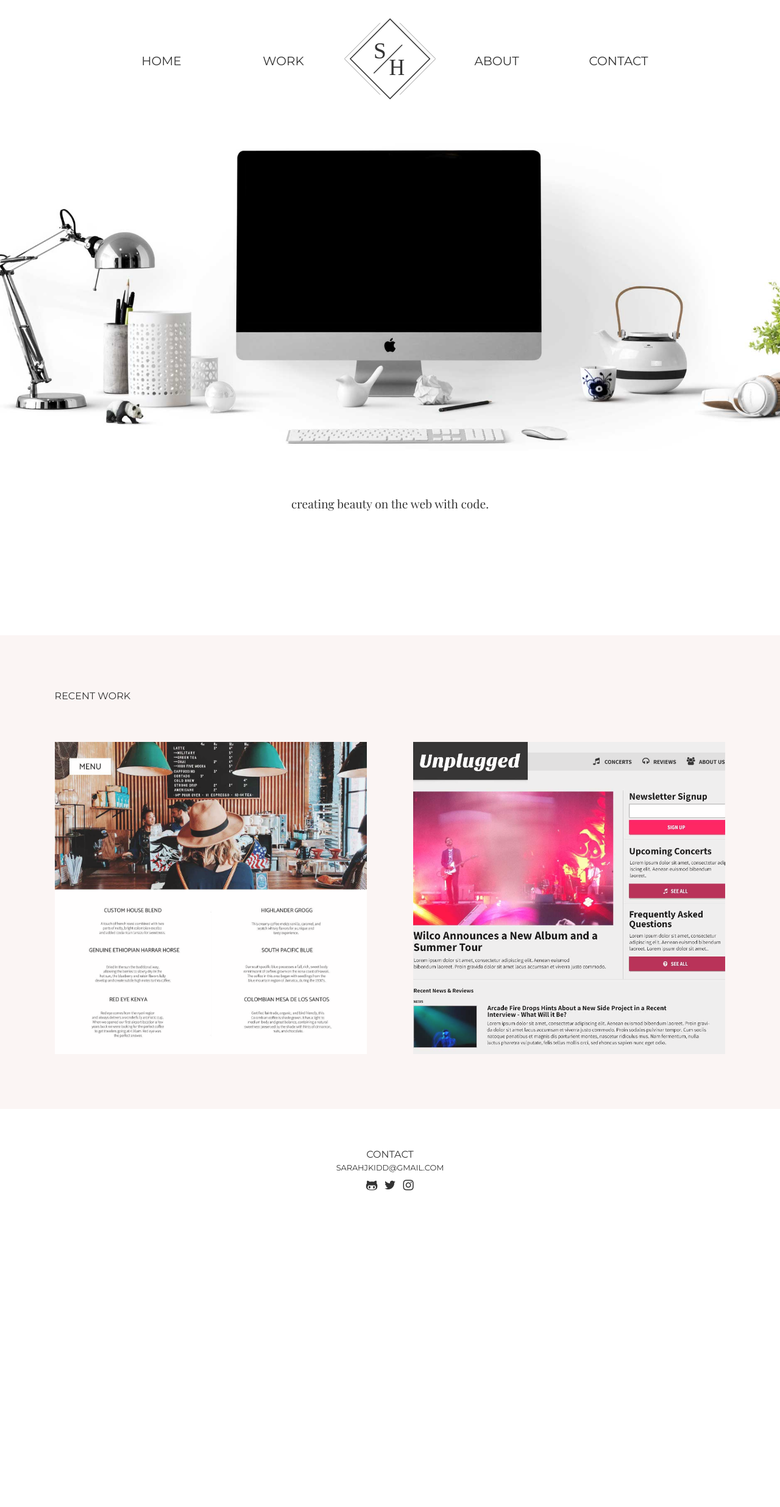
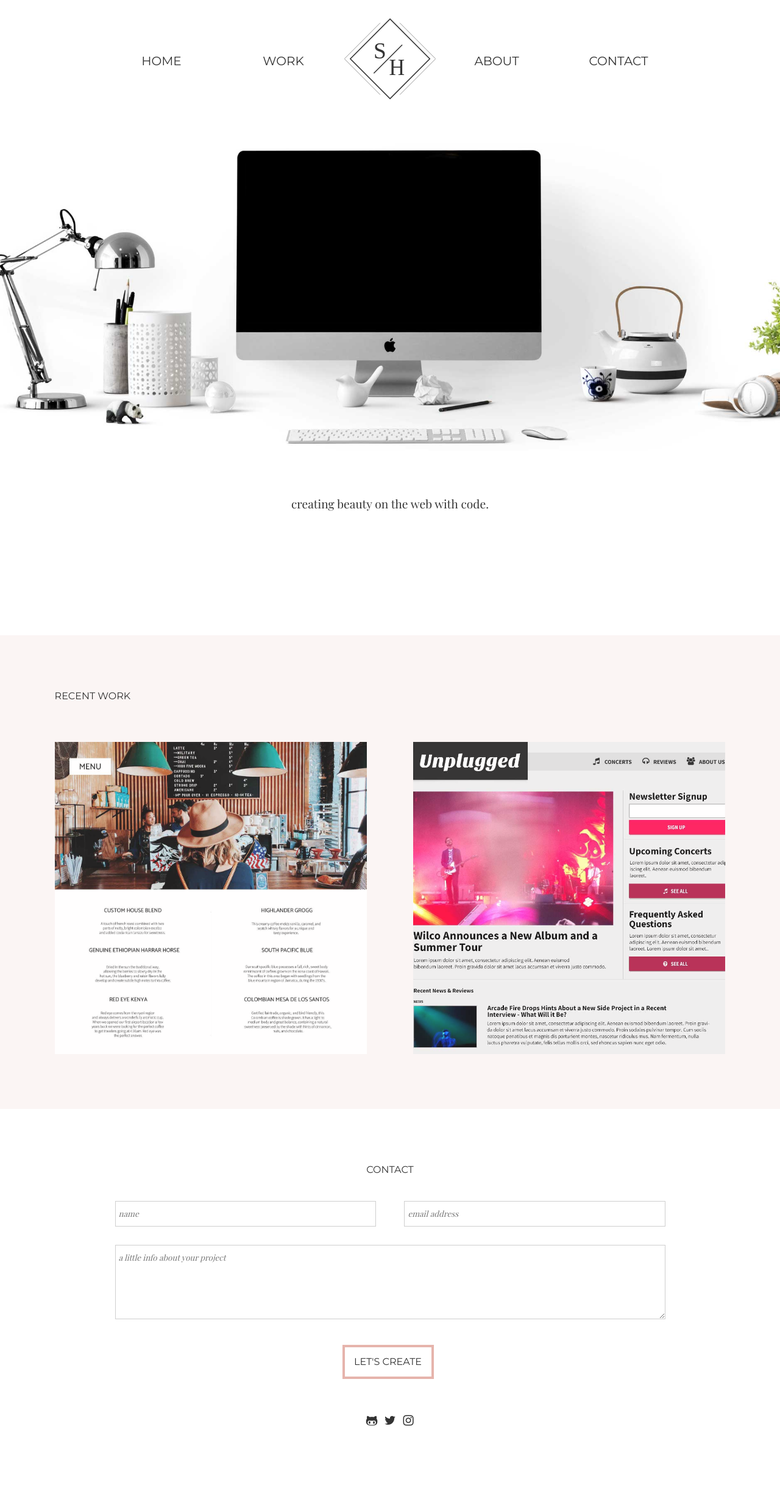
Before and after one commit to skiddhubbard/skiddhubbard.github.io, a Jekyll site: the page built from index.md, in a window 1280 px wide. Shown: the whole page at 61% size. Built offline with Jekyll 4.4.1, drawn with Linux system fonts in a browser that asks for light colours; before the commit the page ends 2086 px from its top, so only the background shows below that.

Commit message:
created contact form

```diff
--- a/_includes/footer.html
+++ b/_includes/footer.html
@@ -44,12 +44,22 @@
   </div>
 
 </footer> -->
+<section id="contact-link">
+  <h1 id="contact-header">Contact</h1>
+  <form action="https://formspree.io/sarahjkidd@gmail.com" method="post">
+    <input id="name" type="text" name="name" placeholder="name">
+    <input id="email" type="email" name="email" placeholder="email address"><br>
+    <textarea id="message" type="text" name="message" rows="3" placeholder="a little info about your project"></textarea><br>
+    <div id="button"><input id="submit" type="submit" value="Let's Create"></div>
+  </form>
+</section>
+
 <footer class="footer">
-  <section id="contact-link">
+  <!-- <section id="contact-link">
     <div class="contact-text">
       <h1>Contact</h1>
       <h2>sarahjkidd@gmail.com</h2>
-    </div>
+    </div> -->
     <div class="social">
       <ul>
         <!-- <li><a href="https://www.linkedin.com/in/sarah-kidd-hubbard-506a0789?trk=hp-identity-name" target="blank"><i class="fa fa-linkedin" aria-hidden="true"></i></a></li> -->
--- a/_sass/site/_base.scss
+++ b/_sass/site/_base.scss
@@ -257,11 +257,76 @@ li {
   text-align: center;
 }
 
+
 /***Contact***/
 
 #contact-link {
+  clear: both;
+}
+
+#contact-header {
+  width: 60%;
+  text-align: center;
+  margin: 25px auto;
+}
+
+form {
+  width: 70%;
+  padding-right: 7px;
+  margin: auto;
+}
+
+input {
+  font-family: 'Playfair Display', serif;
+  font-style: italic;
+  color: #999999;
+  line-height: 3em;
+  padding: 0px 0px 0px 5px;
+  border: 1px solid #cfcfcf;
+  margin: 10px 0px;
+}
+
+#name {
+  width: 100%;
+}
+
+#email {
+  width: 100%;
+}
+
+#message {
+  width: 100%;
+  font-family: 'Playfair Display', serif;
+  font-style: italic;
+  color: #999999;
+  line-height: 3em;
+  padding: 0px 0px 0px 5px;
+  border-color: #cfcfcf;
+  margin: 10px 0px;
+}
+
+#submit {
+  width: 150px;
+  font-family: 'Montserrat', sans-serif;
+  font-size: 1em;
+  font-style: normal;
+  font-weight: 500;
+  text-align: center;
+  text-transform: uppercase;
+  color: #333333;
+  padding: 0px;
+  border: solid 4px #e6b4ac;
+  background-color: white;
+}
+
+#button {
+  width: 150px;
+  margin: auto;
+}
+
+#contact-link {
   overflow: auto;
-  margin: 0px;
+  margin: 5% 0px;
 }
 
  .contact-text h1 {
@@ -277,7 +342,7 @@ li {
  }
 
  .social ul {
-   width: 80px;
+   width: 62px;
    float: none;
    margin: 0px auto 10%;
    padding: 0px;
@@ -399,6 +464,17 @@ li {
     .about-text h3 {
       text-align: left;
     }
+
+/***Contact***/
+
+    .social ul {
+      width: 80px;
+    }
+
+    // #contact-header {
+    //   text-align: left;
+    //   margin: 7% 0px 5% 7%;
+    // }
   }
 
 
@@ -477,7 +553,33 @@ li {
     .work {
       margin-top: 15%;
     }
+
+/***Contact***/
+
+    #name {
+    width: 47%;
+    float: left;
+    margin: 15px 0px;
+    }
+
+    #email {
+    width: 47%;
+    margin: 15px -7px 15px 0px;
+    float: right;
+    }
+
+    #message {
+    clear: both;
+    margin: 15px 0px 25px;
+    }
+
+    .social ul {
+      margin-top: -90px;
+    }
   }
+
+
+
 
  /***Detail Pages***/
 
@@ -663,10 +765,6 @@ li {
     .title {
       margin-top: 0px;
     }
-
-    .social ul {
-      margin-top: -70px;
-    }
  }
 
 
```
